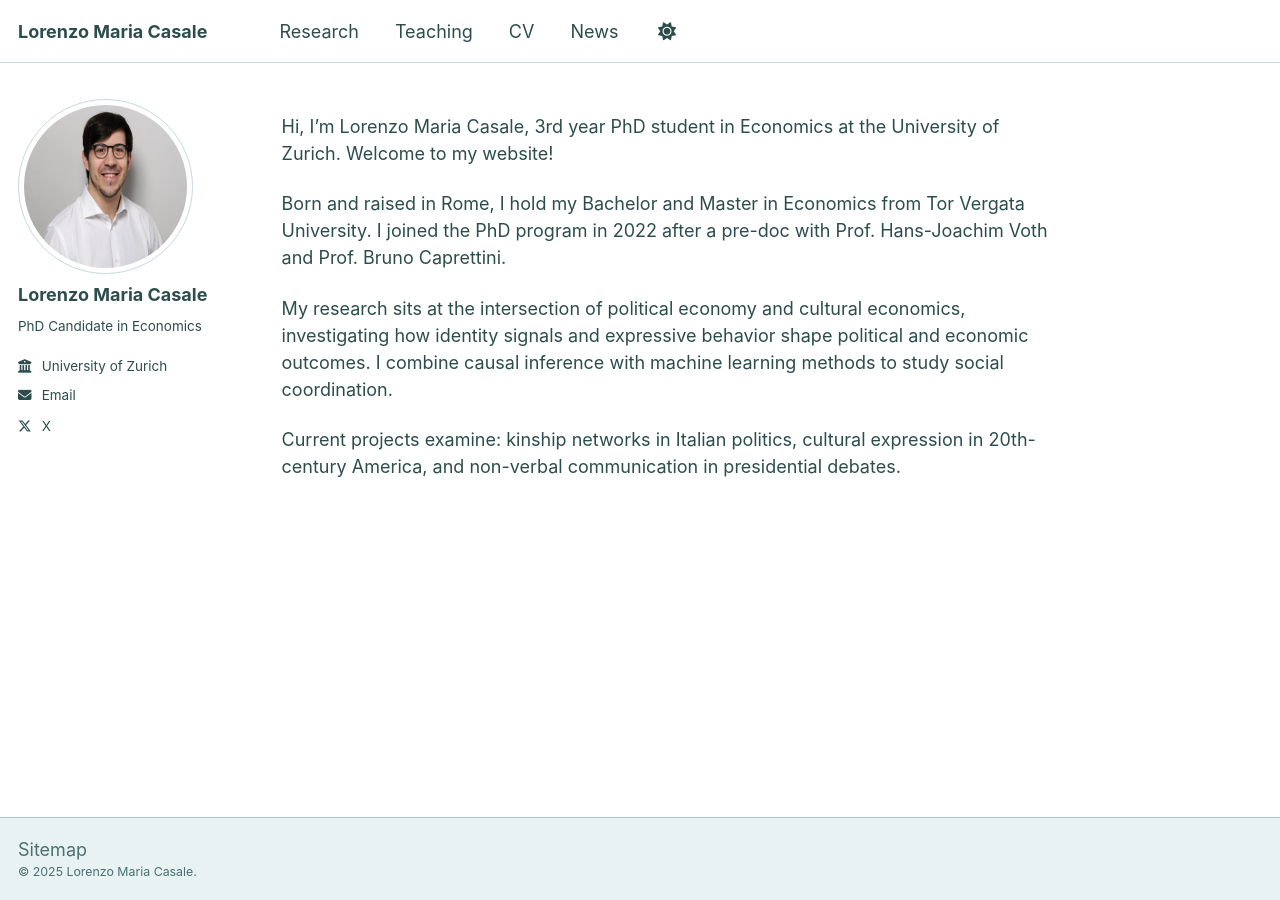
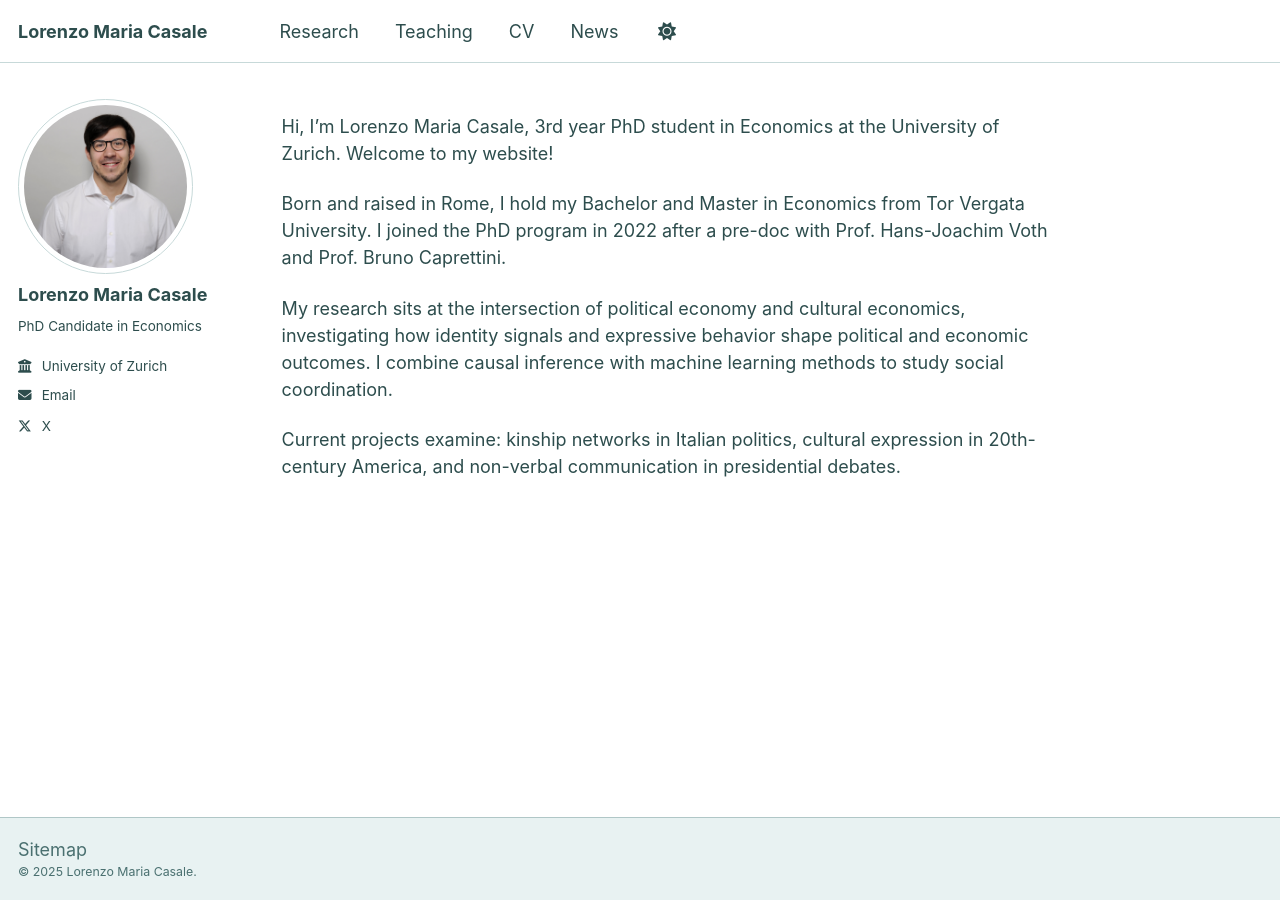
Before and after one commit to lorenzomariacasale/lorenzomariacasale.github.io, a Jekyll site: the page built from _pages/about.md, in a window 1280 px wide. Built offline with Jekyll 4.4.1, drawn with Linux system fonts in a browser that asks for light colours.

Commit message:
Fixing Profile Picture First Trial

```diff
--- a/_config.yml
+++ b/_config.yml
@@ -22,7 +22,7 @@ repository               : "lorenzomariacasale/lorenzomariacasale.github.io"
 #               Additional customization can be done by editing /_includes/author-profile.html
 author:
   # Biographic information
-  avatar           : "avatar_720x720.jpg"
+  avatar           : "avatar_squared.jpg"
   name             : "Lorenzo Maria Casale"
   pronouns         : # example: "she/her"
   bio              : "PhD Candidate in Economics"
```
Also changed, not shown: images/avatar_squared.jpg (added).
